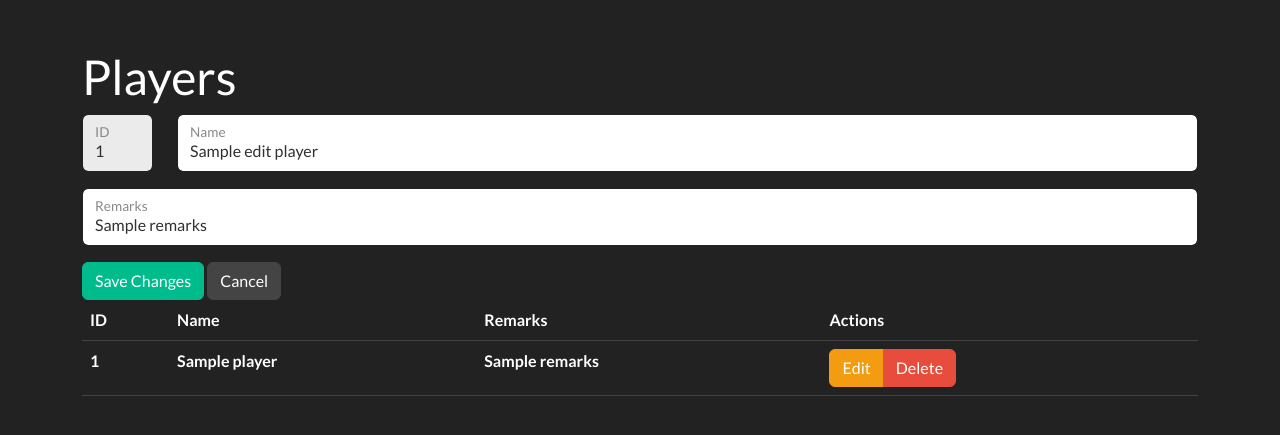
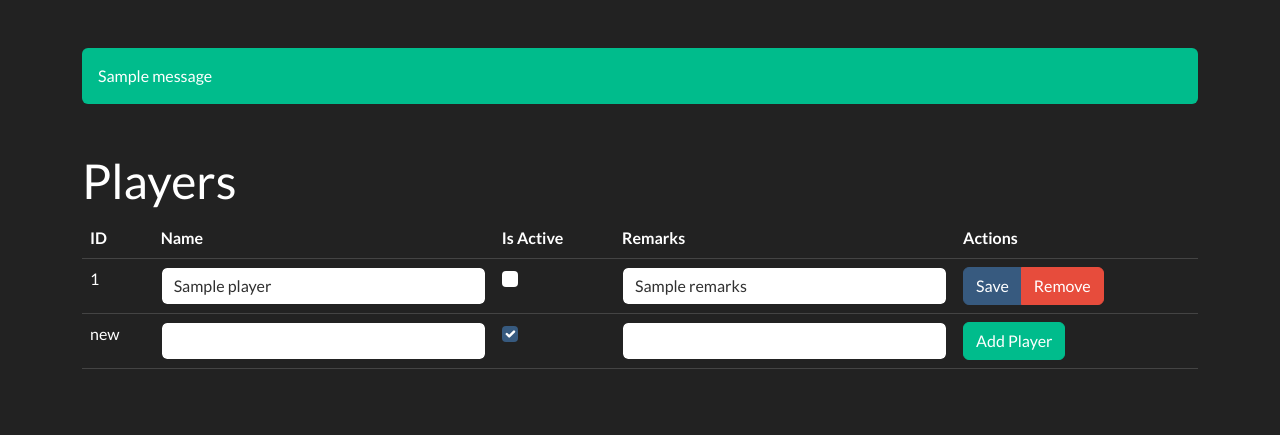
Before and after one commit to axtimhaus/pyskat, a Python web app: template src/pyskat/wui/templates/players.html in a window 1280 px wide. Shown: the part 72-507 px from the top of the page. Run offline with Jinja, Linux system fonts and the light colour scheme; the template is opened without the code that fills it: most values are stand-ins (such as "Sample title", 1, 10 or a date in 2020); one stand-in notice (Sample message) is shown; lists and menus that the app fills with data are empty.

Commit message:
make players editable in table

```diff
--- a/src/pyskat/cli/series_commands.py
+++ b/src/pyskat/cli/series_commands.py
@@ -250,7 +250,11 @@ def shuffle_tables(
             return
 
     backend.tables.shuffle_players_for_series(
-        series_id, active_only=active_only, include=include or None, exclude=exclude or None, include_only=include_only or None
+        series_id,
+        active_only=active_only,
+        include=include or None,
+        exclude=exclude or None,
+        include_only=include_only or None,
     )
     print_series_table(backend, series_id)
 
--- a/src/pyskat/wui/templates/base.html
+++ b/src/pyskat/wui/templates/base.html
@@ -33,6 +33,16 @@
 </nav>
 
 <div class="container-md mt-5">
+    {% with messages = get_flashed_messages(with_categories=true) %}
+        {% if messages %}
+            <div class="mb-5">
+                {% for category, message in messages %}
+                    <div class="alert alert-{{- category -}}">{{ message }}</div>
+                {% endfor %}
+            </div>
+        {% endif %}
+    {% endwith %}
+
     {% block content %}
     {% endblock %}
 </div>
--- a/src/pyskat/wui/templates/players.html
+++ b/src/pyskat/wui/templates/players.html
@@ -4,41 +4,13 @@
 {% block content %}
     <h1>Players</h1>
 
-    <form>
-        <div class="mb-3 row">
-            <div class="col-3 col-md-2 col-lg-1">
-                <div class="form-floating">
-                    <input disabled class="form-control" type="text" id="id" name="id" placeholder="id"
-                           value="{% if edit_player %}{{ edit_player.id }}{% else %}new{% endif %}"/>
-                    <label class="form-label" for="id">ID</label>
-                </div>
-            </div>
-            <div class="col-9 col-md-10 col-lg-11">
-                <div class="form-floating">
-                    <input class="form-control" type="text" id="name" name="name" placeholder="name"
-                           value="{% if edit_player %}{{ edit_player.name }}{% endif %}"/>
-                    <label class="form-label" for="name">Name</label>
-                </div>
-            </div>
-        </div>
-        <div class="mb-3 form-floating">
-            <input class="form-control" type="text" id="remarks" name="remarks" placeholder="remarks"
-                   value="{% if edit_player %}{{ edit_player.remarks }}{% endif %}"/>
-            <label class="form-label" for="remarks">Remarks</label>
-        </div>
-        {% if edit_player %}
-            <button class="btn btn-success" formmethod="post" type="submit">Save Changes</button>
-            <a class="btn btn-secondary" href="/players">Cancel</a>
-        {% else %}
-            <button class="btn btn-success" formmethod="post" type="submit">Add Player</button>
-        {% endif %}
-    </form>
     <div class="mt-6">
         <table class="table">
             <thead>
             <tr>
                 <th>ID</th>
                 <th>Name</th>
+                <th>Is Active</th>
                 <th>Remarks</th>
                 <th>Actions</th>
             </tr>
@@ -46,24 +18,77 @@
             <tbody>
             {% for p in players %}
                 <tr>
-                    <th>
-                        {{ p.Index }}
-                    </th>
-                    <th>
-                        {{ p.name }}
-                    </th>
-                    <th>
-                        {{ p.remarks }}
-                    </th>
-                    <th>
+                    <td>
+                        {{ p.id }}
+                    </td>
+                    <td>
+                        <label for="name" hidden>Name</label>
+                        <input form="form-player-{{- p.id -}}" id="name" name="name" type="text" value="{{- p.name -}}"
+                               class="form-control"/>
+                    </td>
+                    <td>
+                        <label for="active" hidden>Is Active</label>
+                        <input form="form-player-{{- p.id -}}" id="active" name="active" type="checkbox"
+                               {% if p.active %}checked{% endif %} class="form-check-input"/>
+                    </td>
+                    <td>
+                        <label for="remarks" hidden>Remarks</label>
+                        <input form="form-player-{{- p.id -}}" id="remarks" name="remarks" type="text"
+                               value="{{- p.remarks -}}" class="form-control"/>
+                    </td>
+                    <td>
                         <div class="btn-group">
-                            <a href="/players?edit={{ p.Index }}" class="btn btn-warning">Edit</a>
-                            <a href="/players?remove={{ p.Index }}" class="btn btn-danger">Delete</a>
+                            <input type="submit" form="form-player-{{- p.id -}}" class="btn btn-primary" value="Save"/>
+                            <button type="button" class="btn btn-danger" data-bs-toggle="modal" data-bs-target="#modal-remove-player-{{- p.id -}}">Remove</button>
                         </div>
-                    </th>
+                    </td>
                 </tr>
             {% endfor %}
+            <tr>
+                <td>
+                    new
+                </td>
+                <td>
+                    <label for="name" hidden>Name</label>
+                    <input form="form-player-add" id="name" name="name" type="text" value="" class="form-control"/>
+                </td>
+                <td>
+                    <label for="active" hidden>Is Active</label>
+                    <input form="form-player-add" id="active" name="active" type="checkbox" checked
+                           class="form-check-input"/>
+                </td>
+                <td>
+                    <label for="remarks" hidden>Remarks</label>
+                    <input form="form-player-add" id="remarks" name="remarks" type="text" value=""
+                           class="form-control"/>
+                </td>
+                <td>
+                    <input type="submit" form="form-player-add" class="btn btn-success" value="Add Player"/>
+                </td>
+            </tr>
             </tbody>
         </table>
+
+        {% for p in players %}
+            <form id="form-player-{{- p.id -}}" method="post" action="{{ url_for("players.update", id=p.id) }}"></form>
+            <div class="modal fade" id="modal-remove-player-{{- p.id -}}" tabindex="-1" aria-labelledby="modal-remove-player-{{- p.id -}}-label" aria-hidden="true">
+                <div class="modal-dialog">
+                    <div class="modal-content">
+                        <div class="modal-header">
+                            <h1 class="modal-title fs-5" id="modal-remove-player-{{- p.id -}}">Remove Player</h1>
+                            <button type="button" class="btn-close" data-bs-dismiss="modal" aria-label="Close"></button>
+                        </div>
+                        <div class="modal-body">
+                            Really remove the player <strong>{{- p.name -}}</strong> with the ID <strong>{{- p.id -}}</strong>?
+                        </div>
+                        <div class="modal-footer">
+                            <button type="button" class="btn btn-secondary" data-bs-dismiss="modal">Close</button>
+                            <input type="submit" form="form-player-{{- p.id -}}" class="btn btn-danger" value="Remove" formaction="{{ url_for("players.remove", id=p.id) }}"/>
+                        </div>
+                    </div>
+                </div>
+            </div>
+        {% endfor %}
+        <form id="form-player-add" method="post" action="{{ url_for("players.add") }}"></form>
     </div>
 {% endblock %}
```
Also changed, not shown: src/pyskat/wui/players.py (+69 -33 lines).
